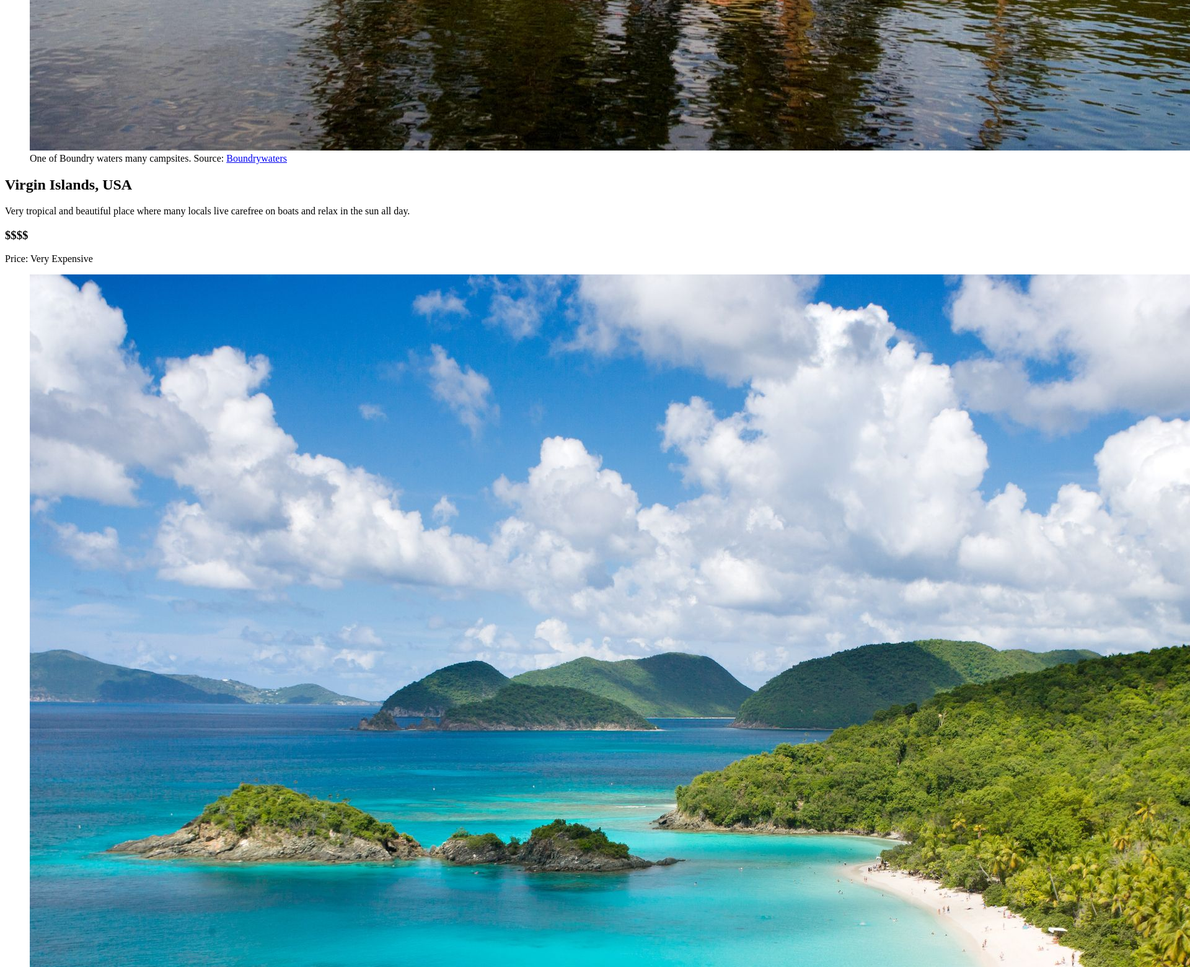
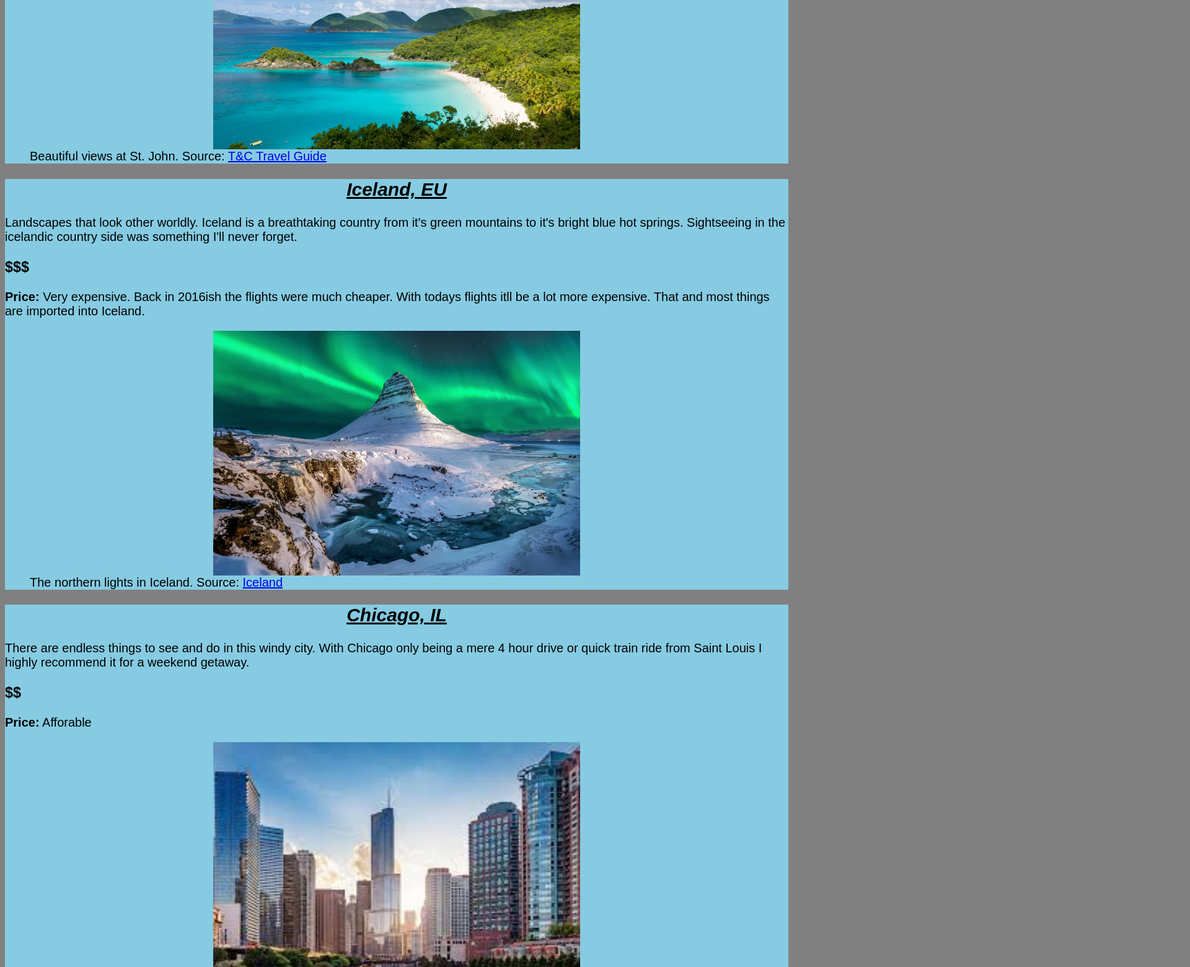
Before and after one commit to LC101-September-2021/assignment-4-html-me-something-evan812, a website: page index.html in a window 1280 px wide. Shown: the part 1239-2800 px from the top of the page at 62% size, 1920 px wide, since content can reach past the window. Drawn offline with Linux system fonts and the light colour scheme.

Commit message:
CSS changes and updates

```diff
--- a/index.html
+++ b/index.html
@@ -1,6 +1,8 @@
 <!DOCTYPE html>
 <html>
    <head>
+      <title>Evan Greene - Favorite places ive been</title>
+      <link rel="stylesheet" href="styles.css">
    </head>
    <body>
       <header>
@@ -10,7 +12,7 @@
                <li><a href="#boundry">Boundry Waters, Mn</a></li>
                <li><a href="#virginIslands">Virgin Islands, USA</a></li>
                <li><a href="#iceland">Iceland</a></li>
-               <li><a href="chicago">Chicago, IL</a></li>
+               <li><a href="#chicago">Chicago, IL</a></li>
                <li><a href="#lakeoftheozarks">Lake of the Ozarks, MO</a></li>
                <li><a href="#santacruz">Santa Cruz, CA</a></li>
             </ul>
@@ -20,68 +22,68 @@
          <article>
             <section>
                <a name="boundry"></a>
-               <h2>Boundry Waters, MN</h2>
-               <p>A place Ive been twice and plan to go more throughout my life. You can see the Northern lights during fall/winter seasons at night, accompanied by some of the best stargazing Ive seen. Your days are spent either prepping your food and water for the day or out looking for a new camping spot with all new sites and critters to enjoy. All in all the boundry waters is an absolute must for camping/kayaking enthusits. </p>
+               <h2 id="location">Boundry Waters, MN</h2>
+               <p>This is one of my favorite places on earth. From island hopping by kayak to stargazing the least light polluted skies I've seen, boundry waters is a must see. With the northern lights visable part of the year this is the best camp site I can recommend.  </p>
                <h3>$</h3>
-               <p>Price: Very inexpensive. Could easily be done with a few friends. Bringing your own gear could save you a lot, leaving food as one of the only expensises. </p>
+               <p><b>Price:</b> Very inexpensive. If you have camping gear then you only have to plan for food and the cost of travel. </p>
                <figure>
-                  <img src= "images/boundary-waters-fam.jpg" alt="One of Boundry waters many campsites. Source: Boundrywaters"/>
+                  <img src= "images/boundary-waters-fam.jpg" alt="One of Boundry waters many campsites. Source: Boundrywaters" class="center"/>
                   <figcaption>One of Boundry waters many campsites. Source: <a href="https://www.exploreminnesota.com/iconic-destinations/boundary-waters">Boundrywaters</a> </figcaption>
                </figure>
             </section>
             <section>
                <a name="virginIslands"></a>
-               <h2>Virgin Islands, USA</h2>
-               <p>Very tropical and beautiful place where many locals live carefree on boats and relax in the sun all day.   </p>
+               <h2 id="location">Virgin Islands, USA</h2>
+               <p> The tropical paradise of your dreams. Most of the islands are nature preserves so it's less populated then other tropical getaways. Spend the day snorkeling the reefs or basking in the sun. Finish it up with a rum punch at sunset.    </p>
                <h3>$$$$</h3>
-               <p>Price: Very Expensive </p>
+               <p><b>Price:</b> Very Expensive. Planning this trip far in advance will help you with expenses.  </p>
                <figure>
-                  <img src= "images/caribbean-island.jpg" alt="Beautiful views at St. John. Source: T&C Travel Guide"/>
+                  <img src= "images/caribbean-island.jpg" alt="Beautiful views at St. John. Source: T&C Travel Guide" class="center"/>
                   <figcaption>Beautiful views at St. John. Source: <a href="https://www.townandcountrymag.com/leisure/travel-guide/a36651389/st-john-us-virgin-islands-travel-guide/">T&C Travel Guide</a> </figcaption>
                </figure>
             </section>
             </section>
             <section>
                <a name="iceland"></a>
-               <h2>Iceland</h2>
-               <p>Beautiful landscapes everywhere of all different climates. There was snowy fields, grassy plains, beaches, etc...   </p>
+               <h2 id="location">Iceland, EU</h2>
+               <p>Landscapes that look other worldly. Iceland is a breathtaking country from it's green mountains to it's bright blue hot springs. Sightseeing in the icelandic country side was something I'll never forget.   </p>
                <h3>$$$</h3>
-               <p>Price: Pretty expensive </p>
+               <p><b>Price:</b> Very expensive. Back in 2016ish the flights were much cheaper. With todays flights itll be a lot more expensive. That and most things are imported into Iceland.   </p>
                <figure>
-                  <img src= "images/Iceland.webp" alt="The northern lights in Iceland."/>
+                  <img src= "images/Iceland.webp" alt="The northern lights in Iceland." class="center"/>
                   <figcaption>The northern lights in Iceland. Source: <a href="https://www.state.gov/countries-areas/iceland/">Iceland</a> </figcaption>
                </figure>
             </section>
             <section>
                <a name="chicago"></a>
-               <h2>Chicago, IL</h2>
-               <p>The city of Chicago </p>
+               <h2 id="location">Chicago, IL</h2>
+               <p>There are endless things to see and do in this windy city. With Chicago only being a mere 4 hour drive or quick train ride from Saint Louis I highly recommend it for a weekend getaway.  </p>
                <h3>$$</h3>
-               <p>Price: Varies. This can change drasticly based on where you stay, food, activities ....etc </p>
+               <p><b>Price:</b> Afforable</p>
                <figure>
-                  <img src= "images/chicago.jpg" alt="Lake Michigan going thru Chicago."/>
+                  <img src= "images/chicago.jpg" alt="Lake Michigan going thru Chicago." class="center"/>
                   <figcaption>Lake Michigan going thru Chicago. Source: <a href="https://www.cntraveler.com/gallery/best-things-to-do-in-chicago">Chicago Guide</a> </figcaption>
                </figure>
             </section>
             <section>
                <a name="lakeoftheozarks"></a>
-               <h2>Lake of the Ozarks, MO</h2>
-               <p>Now not the prettiest place or even in league with these other place but i spent a lot of time here as a child and there is a lot of fun to be had.</p>
+               <h2 id="location">Lake of the Ozarks, MO</h2>
+               <p>The perfect spot for a cheap vacation. Rent a boat or just take a dip off the dock the lake has a lot of bang for it's buck. </p>
                <h3>$</h3>
-               <p>Price: Most things can be pretty cheap here. </p>
+               <p><b>Price:</b> Inexpensive  </p>
                <figure>
-                  <img src= "images/lake-ozark.jpg" alt="Lake Ozarks dam."/>
+                  <img src= "images/lake-ozark.jpg" alt="Lake Ozarks dam." class="center"/>
                   <figcaption>Lake Ozarks dam. Source: <a href="https://www.resortsandlodges.com/lodging/usa/missouri/lake-of-the-ozarks/al-elam-property-management-and-vacation-rentals.html">Ozarks Resort</a> </figcaption>
                </figure>
             </section>
             <section>
                <a name="santacruz"></a>
-               <h2>Santa Cruz, CA</h2>
-               <p>Gorgeous beach town with lost to dp and see and if you surf or skate you will feel right at home.   </p>
+               <h2 id="location">Santa Cruz, CA</h2>
+               <p>Picturesque beach town in northern California. The perfect place for a surf trip or to go tide pooling. Hit up the boardwalk for endless acitivities then end the day watching the sunset on the rocky coast.    </p>
                <h3>$$</h3>
-               <p>Price: Relative, but cost of living here is outrageous. </p>
+               <p><b>Price:</b> Expensive  </p>
                <figure>
-                  <img src= "images/santa-cruz.jpg" alt="Santa Cruz beach and town."/>
+                  <img src= "images/santa-cruz.jpg" alt="Santa Cruz beach and town." class="center"/>
                   <figcaption>Santa Cruz beach and town. Source: <a href="https://www.istockphoto.com/photos/santa-cruz-california">SantaCruzstock</a> </figcaption>
                </figure>
             </section>
--- a/styles.css
+++ b/styles.css
@@ -1 +1,37 @@
 /* Write your CSS here! */
+section {
+    background-color: rgb(134, 203, 226);
+  }
+  body {
+    background-color: gray;
+  }
+
+  h1 {
+    color: white;
+    text-align: center;
+    font-style: bold;
+    font: Helvetica;
+    text-decoration: underline;
+  }
+  h2{
+      text-align: center;
+      font-style: italic;
+  }
+
+  html {
+    font-family: Arial, Helvetica, sans-serif;
+    font-size: 20px;
+  }
+  img {
+      width: 50%;
+      height: auto;
+  }
+  .center {
+    display: block;
+    margin-left: auto;
+    margin-right: auto;
+    width: 50%;
+  }
+  #location {
+    text-decoration: underline;
+  }
```
